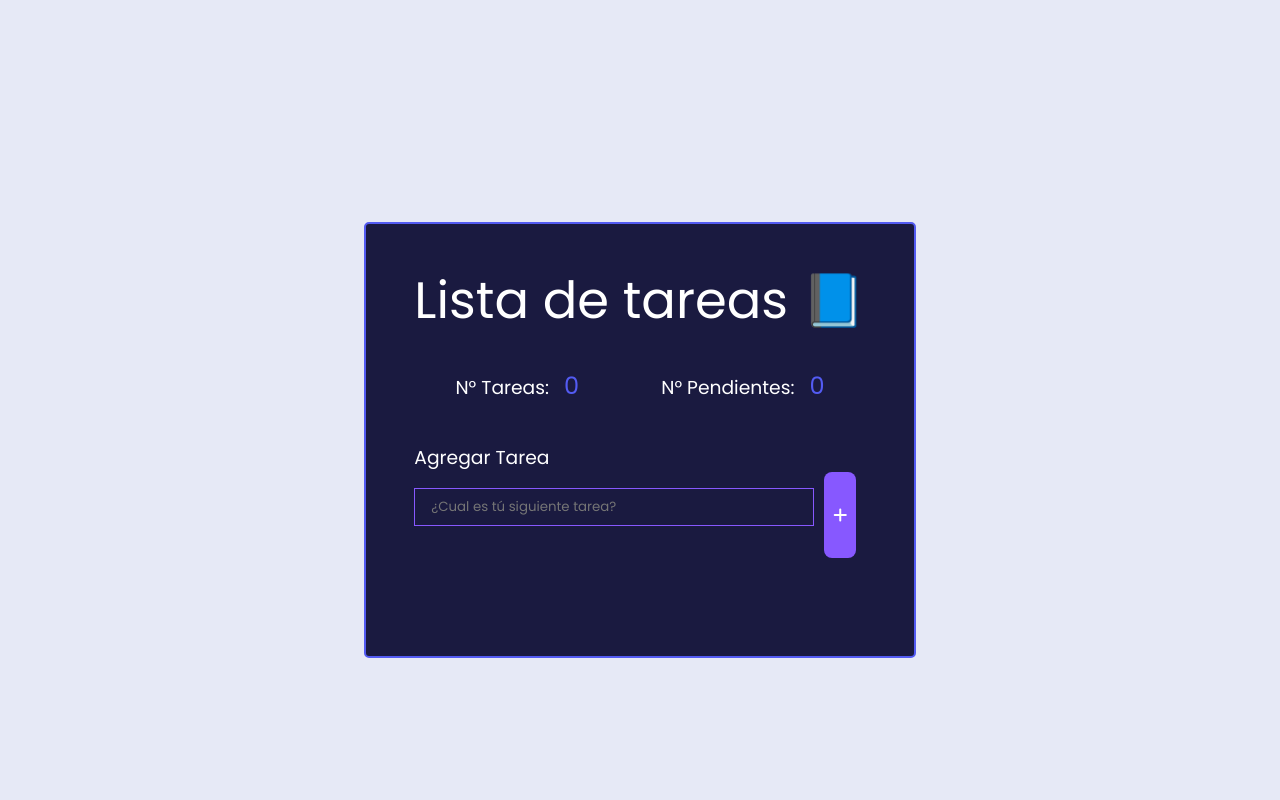
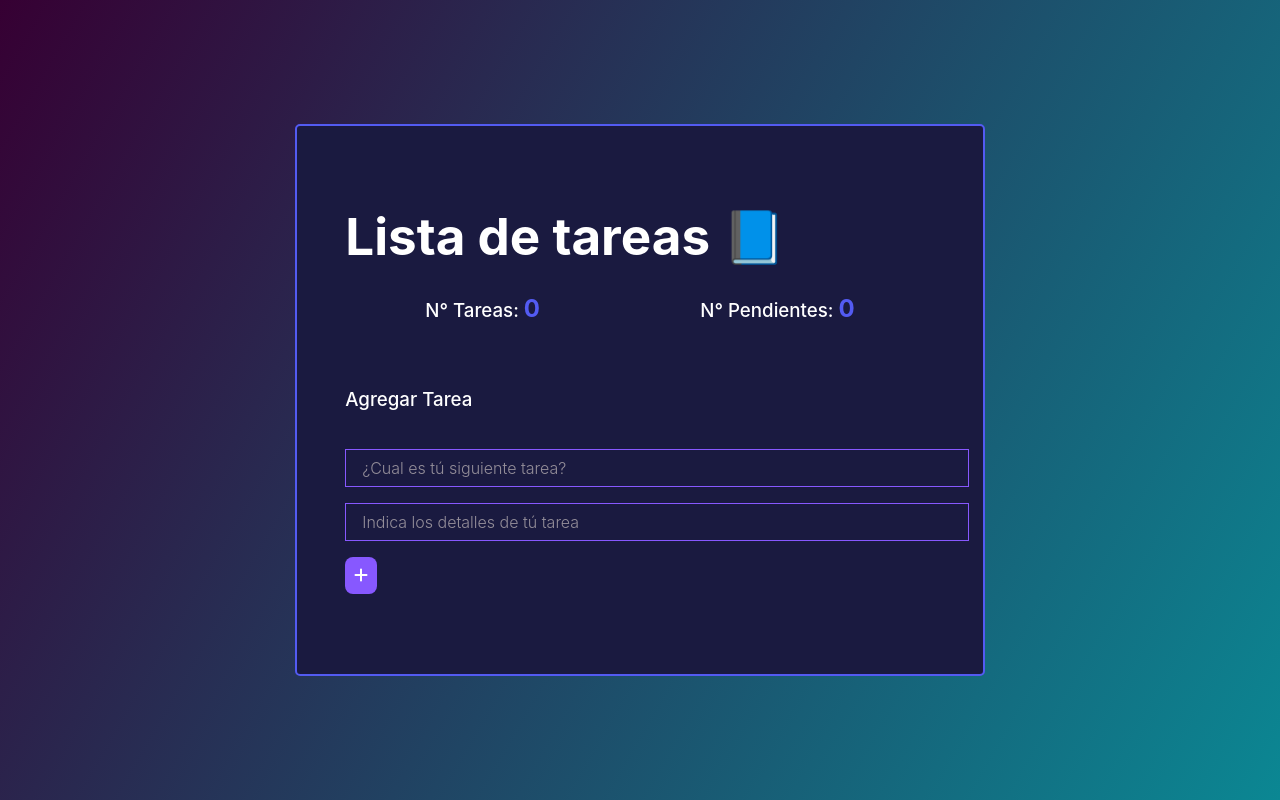
Before and after one commit to JMarioGilD/my-react-task-list, a React (Vite) app: page / in a window 1280 px wide. Built offline with nearby package versions, Linux system fonts and the light colour scheme.

Commit message:
se agregaron nuevas funciones como generar un mensaje de error para que la tarea tenga mas de 3 letras y una descripcion

```diff
--- a/src/App.css
+++ b/src/App.css
@@ -1,31 +1,30 @@
+/* Estilos generales */
 @import url('https://fonts.googleapis.com/css2?family=Poppins&display=swap');
 
-* {
-  font-family: 'Poppins', sans-serif;
-  margin: 0;
-  padding: 0;
-  box-sizing: border-box;
-}
-
+/* Estilos del cuerpo */
 body {
   background: #e6e9f6;
+  background: linear-gradient(120deg, #360033, #0b8793);
   display: flex;
   justify-content: center;
   align-items: center;
+  min-height: 100vh;
 }
 
+/* Estilos de la aplicación */
 .App {
   background: #1A1A40;
-  margin-top: 5rem;
   padding: 3rem;
   border-radius: 5px;
   border: 2px solid #535BF2;
 }
 
+/* Estilos del contador */
 .counter-todos {
-	margin: 40px 0;
+	margin-bottom: 40px;
 	display: flex;
 	justify-content: space-around;
+  align-items: center;
 }
 
 .counter-todos h3 {
@@ -37,11 +36,11 @@ body {
 	color: #535BF2;
 	font-weight: 700;
 	font-size: 24px;
-	margin-left: 10px;
+	/* margin-left: 10px; */
 }
 
+/* Estilos de lista de tareas */
 ul {
-	margin-top: 50px;
 	display: flex;
 	flex-direction: column;
 	gap: 15px;
@@ -53,6 +52,9 @@ ul li {
 	justify-content: space-between;
 	align-items: center;
 	gap: 20px;
+  padding: 0.5rem 1rem;
+  border-radius: 1px;
+  cursor: pointer;
 }
 
 ul li span {
@@ -68,6 +70,7 @@ ul li form {
 	justify-content: space-between;
 }
 
+/* Estilos del elemento de la lista de tareas */
 li{
   display: flex;
   justify-content: space-around;
@@ -80,41 +83,49 @@ li{
   cursor: pointer;
 }
 
-.input-update {
-	border: 1px solid #8758ff;
-	font-weight: 500;
-	font-family: inherit;
-	font-size: 18px;
-	color: #fff;
-	width: 100%;
+/* Estilos de los campos de entrada */
+.input-update,
+.input-updatedescription,
+.input-Agregar,
+.input-Detalles {
+  border: 1px solid #8758ff;
+  font-weight: 300;
+  font-family: inherit;
+  font-size: 16px;
+  color: #fff;
+  width: 100%;
   outline: none;
   background: none;
-	/* background-color: #000; */
+  padding: 0.5rem 1rem;
+  margin-top: 1rem;
 }
 
+.input-check {
+  width: 2%;
+  height: 3%;
+  position: absolute;
+  opacity: 1;
+}
+
+.input-update::placeholder,
+.input-updatedescription::placeholder,
+.input-Agregar::placeholder,
+.input-Detalles::placeholder {
+  color: #948e99;
+}
+
+/* Estilos del encabezado "Agregar Tarea" */
 .add-tarea h3 {
   color: #fff;
 	font-weight: 500;
+  display: flex;
+  flex-direction: column;
 }
 
-.input-Agregar {
-  outline: none;
-  background: none;
-  border: 1px solid #8758ff;
-  padding: 0.5rem 1rem;
-  margin-top: 1rem;
-  margin-bottom: 2rem;
-  width: 400px;
-  color: #fff;
-}
-
-.container-done {
-	background-color: #535BF2;
-	width: 24px;
-	height: 24px;
-	border-radius: 20px;
-	border: 2px;
-	cursor: pointer;
+/* Estilos del mensaje de error */
+.error-message{
+  color: #673ab7;
+  margin-top: 0.5rem;
 }
 
 .text-decoration-dashed {
@@ -123,10 +134,10 @@ li{
   text-decoration-thickness: 2px;
 }
 
-form {
+/* form {
 	display: flex;
   gap: 10px;
-}
+} */
 
 h1 {
   color: #fff;
@@ -134,11 +145,13 @@ h1 {
   font-size: 1.75rem;
 }
 
+/* Estilos para el botón */
 .boton {
   background: #8758ff;
   color: #fff;
   border: none;
   padding: 0.55rem;
+  margin-top: 1rem;
   cursor: pointer;
 }
 
--- a/src/Components/Task.jsx
+++ b/src/Components/Task.jsx
@@ -3,20 +3,27 @@ import useForm from "../Hooks/useForm";
 
 export default function Task({ todo, handleUpdateTodo }) {
 
-   const { updateDescription, onInputChange } = useForm({
+  // Estado y funciones para manejar los campos de actualización de la tarea
+   const { updateDescription, updateDescriptionTask, onInputChange } = useForm({
       updateDescription: todo.description,
+      updateDescriptionTask: todo.descriptionTask,
    });
 
+   // Estado para habilitar o deshabilitar la edición de la tarea.
    const [disabled, setDisabled] = useState(true);
+
+   // Referencia al input para enfocarlo.
    const focusInputRef = useRef();
 
+   // Función para manejar la actualización de la tarea.
    const onSubmitUpdate = (event) => {
       event.preventDefault();
 
       const id = todo.id;
       const description = updateDescription;
+      const descriptionTask = updateDescriptionTask;
 
-      handleUpdateTodo(id, description);
+      handleUpdateTodo(id, description, descriptionTask);
 
       setDisabled(!disabled);
 
@@ -25,8 +32,8 @@ export default function Task({ todo, handleUpdateTodo }) {
    };
 
       return (
-         // Utilizando un valor Booleano y un checkbox se podra indicar que una tarea o varias tareas han sido completadas
       <form onSubmit={onSubmitUpdate}>
+      {/* Campo de entrada para la descripción de la tarea. */}
       <input
 				type="text"
 				className={`input-update ${
@@ -35,10 +42,23 @@ export default function Task({ todo, handleUpdateTodo }) {
 				name='updateDescription'
 				value={updateDescription}
 				onChange={onInputChange}
-				placeholder='¿Qué hay que hacer?'
+				placeholder='Corregir tarea'
 				readOnly={disabled}
 				ref={focusInputRef}
 		/>
+
+      {/* Campo de entrada para los detalles de la tarea. */}
+      <input
+            type="text"
+            className="input-updatedescription"
+            name='updateDescriptionTask'
+            value={updateDescriptionTask}
+            onChange={onInputChange}
+            placeholder='Corregir detalles'
+            readOnly={disabled}
+            ref={focusInputRef}
+      />
+            {/* Botón para enviar la actualización. */}
             <button className="boton" type='submit'>
                <i className="fas fa-edit"></i>
             </button>
--- a/src/Components/TaskList.jsx
+++ b/src/Components/TaskList.jsx
@@ -11,6 +11,7 @@ export default function TaskList({
 
     return (
       <ul>
+        {/* Mapeo de la lista de tareas para generar los elementos de TodoItem */}
       {todos.map(todo =>(
         <TodoItem
         key={todo.id}
--- a/src/Components/TodoAdd.jsx
+++ b/src/Components/TodoAdd.jsx
@@ -1,28 +1,46 @@
-import React from 'react';
+import React, { useState } from 'react';
 import useForm from '../Hooks/useForm';
 
 export default function TodoAdd ({ handleNewTodo }) {
-  const { description, onInputChange, onResetForm } = useForm({
+  // Estado local y funciones del formulario.
+  const { description, descriptionTask, onInputChange, onResetForm } = useForm({
 		description: '',
+    descriptionTask: '',
 	});
 
+  // Estado local para controlar si la tarea es demasiado corta.
+  const [isTooShort, setIsTooShort] = useState(false);
+
+  // función para manejar el envío del formulario.
   const onFormSubmit = (event) => {
 		event.preventDefault();
 
-    if (description.length <= 1) return;
+    if (description.length < 3) {
+      setIsTooShort(true);
+      return;
+    }
 
+    // Crear un nuevo objeto de tarea.
 		let newTodo = {
 			id: new Date().getTime(),
 			description: description,
+      descriptionTask: descriptionTask,
 			done: false,
 		};
 
+    // Llamar a la fuunción handleNewTodo pasando la nueva tarea.
     handleNewTodo(newTodo);
+
+    // Restablecer el formulario.
 		onResetForm();
+
+    // Restablecer la variable de estado isTooShort.
+    setIsTooShort(false);
     };
 
     return(
         <form onSubmit={onFormSubmit}>
+          {/* Campo de entrada para la descripción de la tarea. */}
           <input
           type="text"
           className="input-Agregar"
@@ -31,6 +49,22 @@ export default function TodoAdd ({ handleNewTodo }) {
           onChange={onInputChange}
           placeholder="¿Cual es tú siguiente tarea?"
           />
+          {/* Mensaje de error si la tarea es demasiado corta. */}
+          {isTooShort && (
+            <p className="error-message">Tarea demasiado corto.</p>
+          )}
+
+          {/* Campo de entrada para los detalles de la tarea. */}
+          <input
+          type="text"
+          className="input-Detalles"
+          name="descriptionTask"
+          value={descriptionTask}
+          onChange={onInputChange}
+          placeholder="Indica los detalles de tú tarea"
+          />
+
+          {/* Botón para agregar la tarea. */}
             <button className="boton" type='submit'>
              <i className="fas fa-plus"></i>
             </button>
--- a/src/Components/TodoItem.jsx
+++ b/src/Components/TodoItem.jsx
@@ -1,4 +1,4 @@
-import React from "react";
+import React, { useState } from "react";
 import Task from "./Task";
 
 export default function TodoItem ({
@@ -6,19 +6,41 @@ export default function TodoItem ({
 	handleUpdateTodo,
 	handleDeleteTodo,
 	handleCompleteTodo,
-}) {
+})
+
+{
+	// Estado local para controlar si la tarea está completada o no.
+	const [complete, setComplete] = useState(false)
+
+	// Función para alternar el estado de completado de la tarea.
+    const isComplete = () => {
+	setComplete(!complete)
+}
+
     return (
 		<li>
-			<span onClick={() => handleCompleteTodo(todo.id)}>
-				<label
-					className={`container-done ${todo.done ? 'active' : ''}`}
-				></label>
-			</span>
+
+			<div className={`container-done ${todo.done ? 'active' : ''}`}>
+                    {/* Checkbox para marcar la tarea como completa. */}
+					<input
+					className="input-check"
+				    type="checkbox"
+					id="check"
+					checked={complete}
+					onChange={isComplete}
+					onClick={() => handleCompleteTodo(todo.id)}
+					/>
+
+
+			</div>
+
+			{/* Componente de la tarea. */}
 			<Task
 			todo={todo}
 			handleUpdateTodo={handleUpdateTodo}
 			/>
 
+			{/* Botón para eliminar la tarea. */}
 			<button
             className="boton"
             onClick={() => handleDeleteTodo(todo.id)}>
--- a/src/Hooks/useTodo.js
+++ b/src/Hooks/useTodo.js
@@ -6,26 +6,29 @@ export default function useTodo() {
   const initialState = [];
 
   // Este useEffect revisa si localStorage tiene elementos,
-  // si los tiene los establece como parte de la lista
+  // si los tiene los establece como parte de la lista.
   const init = () => {
     return JSON.parse(localStorage.getItem('todos')) || []
 }
 
+  // UseReducer para gestionar el estado de la lista de tareas.
   const [todos, dispatch] = useReducer(
     todoReducer,
     initialState,
     init
   );
 
+  // Funciones para manipular las tareas.
   const todosCount = todos.length;
   const pendingTodosCount = todos.filter(todo => !todo.done).length
 
-      // Este useEffect ejecutara un codigo que cambie
+      // Este useEffect ejecutara un codigo que cambie.
       useEffect(() => {
         localStorage.setItem('todos', JSON.stringify(todos))
-    }, [todos])
-      // los datos de la lista nueva son los que tendran el cambio
+      }, [todos])
+      // los datos de la lista nueva son los que tendran el cambio.
 
+      // Funciones para manipular las tareas.
       const handleNewTodo = todo => {
         const action = {
           type: "Add Todo",
--- a/src/todoReducer.js
+++ b/src/todoReducer.js
@@ -1,12 +1,15 @@
 
 export const todoReducer = (initialState, action) => {
          switch (action.type) {
+            // Caso para agregar una nueva tarea.
              case 'Add Todo':
                  return [...initialState, action.payload];
 
+             // Caso para eliminar una tarea.
              case 'Delete Todo':
                  return initialState.filter(todo => todo.id !== action.payload);
 
+             // Caso para marcar una tarea completada o incompleta.
              case 'Complete Todo':
                 return initialState.map(todo => {
                     if (todo.id === action.payload) {
@@ -18,6 +21,7 @@ export const todoReducer = (initialState, action) => {
                     return todo;
                 });
 
+             // Caso para actualizar la descripción de una tarea.
              case 'Update Todo':
                  return initialState.map(todo => {
                     if (todo.id === action.payload.id) {
@@ -29,6 +33,7 @@ export const todoReducer = (initialState, action) => {
                     return todo;
                  });
 
+                 // Caso por defecto: devolver el estado inicial sin cambios.
                  default:
                     return initialState;
                 };
```
Also changed, not shown: src/App.jsx (+7 -0 lines), src/Hooks/useForm.js (+6 -1 lines).
